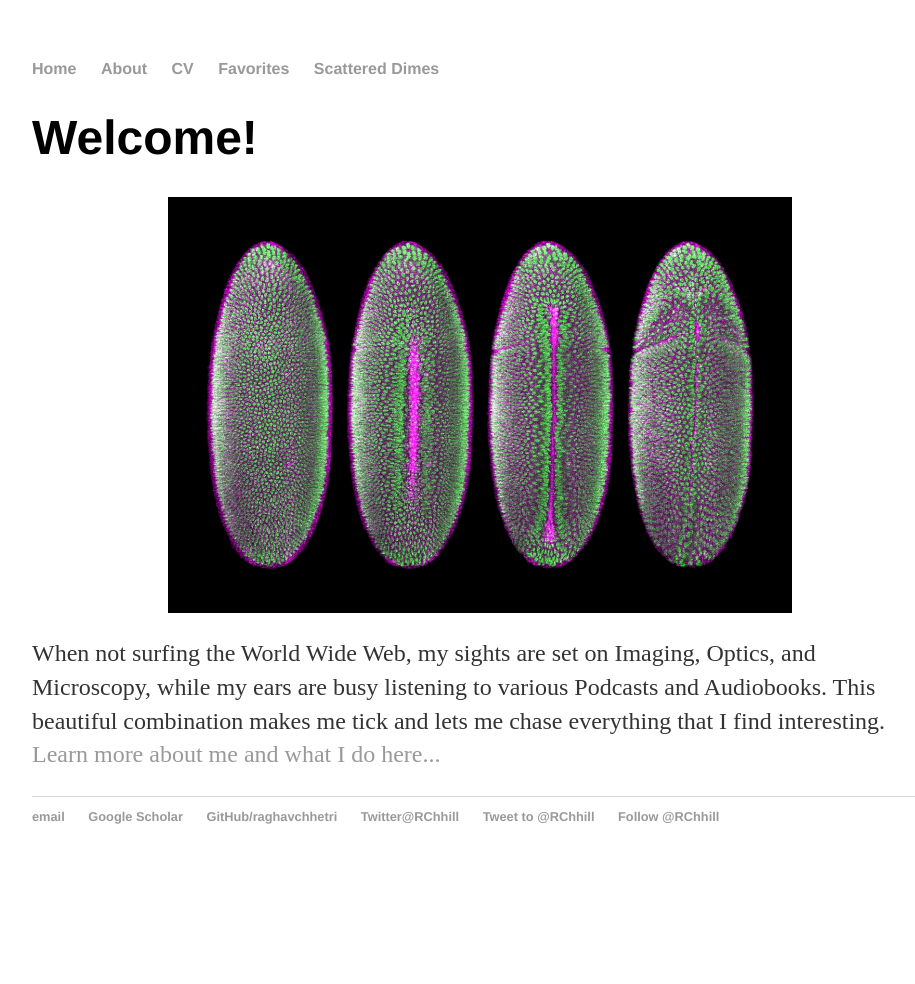
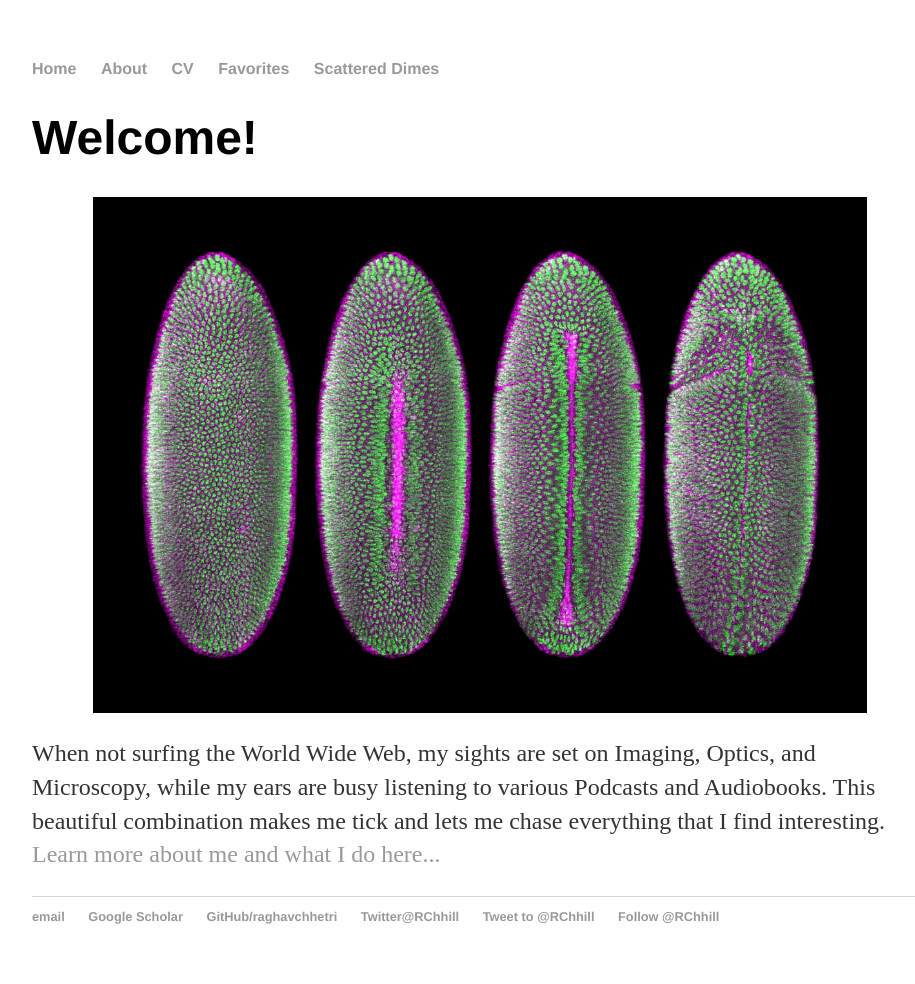
Before and after one commit to raghavchhetri/raghavchhetri.github.io, a Jekyll site: the page built from index.html, in a window 1280 px wide. Shown: the whole page, without its empty margins (160-1075 px from the left). Built offline with Jekyll 4.4.1, drawn with Linux system fonts in a browser that asks for light colours; comment, search, counter and statistics services are not loaded; before the commit the page ends 900 px from its top, so only the background shows below that.

Commit message:
Update index.html

```diff
--- a/index.html
+++ b/index.html
@@ -4,7 +4,7 @@ title: Science is hard. It rocks though... Stay with it!
 ---
 <div class="blurb">
 	<h1>Welcome!</h1>
-	<div style="height: 416px">
+	<div style="height: 516px">
 		<img src="/about/DrosophilaDevelopment.jpg" alt="Development" style="max-height:100%; width:100%; object-fit:contain" class="inline"/>
 	</div>
 	<p>When not surfing the World Wide Web, my sights are set on Imaging, Optics, and Microscopy,
```
